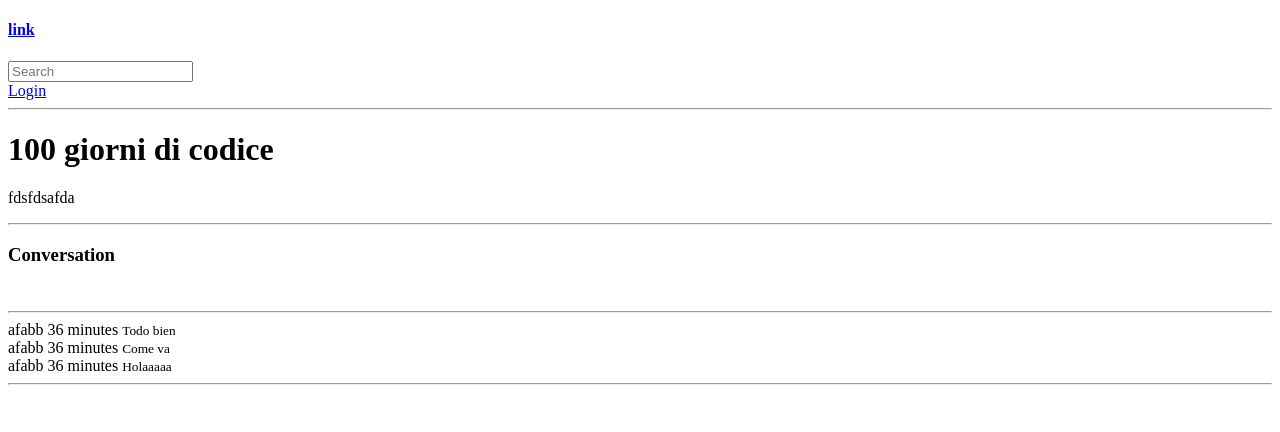
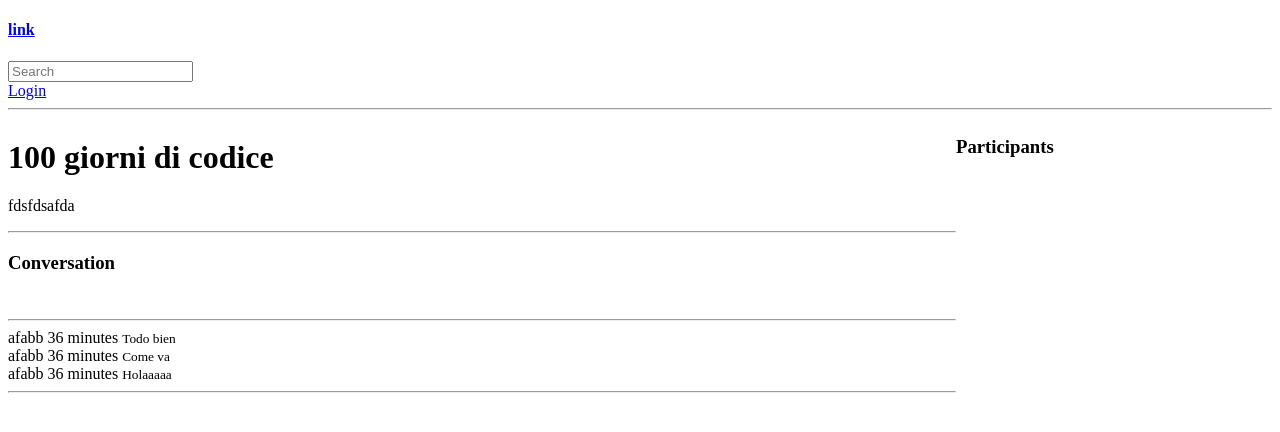
Before and after one commit to alessiafabbioni/studybuddy, a Django app: page /room/6/ in a window 1280 px wide. Shown: the top 432 px of the page. Run offline with Django 4.2, Linux system fonts and the light colour scheme; data comes from the database, SQL or seed files in the repository; both versions use the stored data as it was after the commit.

Commit message:
modifiche

```diff
--- a/base/models.py
+++ b/base/models.py
@@ -15,7 +15,7 @@ class Room(models.Model):
     host = models.ForeignKey(User, on_delete=models.SET_NULL, null=True)
     name = models.CharField(max_length=200)
     description = models.TextField(null=True, blank=True)
-    #participants =
+    participants = models.ManyToManyField(User, related_name='participants', blank=True)
     updated = models.DateTimeField(auto_now=True)
     created = models.DateTimeField(auto_now_add=True)
 
--- a/base/templates/base/room.html
+++ b/base/templates/base/room.html
@@ -2,6 +2,14 @@
 
 {% block content %}
 
+<style>
+    .room-container{
+        display: grid;
+        grid-template-columns: 3fr 1fr;
+    }
+</style>
+<div class="room-container">
+    <div>
         <h1>{{room.name}}</h1>
 
     <p>{{room.description}}</p>
@@ -26,5 +34,29 @@
 
         </div>
 
+        {% if request.user.is_authenticated %}
+        <div class="comment-form">
+            <form method="POST" action="">
+                {%csrf_token%}
+                <input type="text" name="body" placeholder="Write your message here">
+            </form>
+
+        </div>
+        {% endif %}
+
+
+
+    </div>
+    <div>
+        <h3>Participants</h3>
+        {% for participant in participants %}
+          <a href="user profile che ora non esiste">{{participant.username}}</a>
+        {% endfor %}
+    </div>
+
+
+
+</div>
+
 
 {% endblock content %}
--- a/base/views.py
+++ b/base/views.py
@@ -1,6 +1,6 @@
 from django.shortcuts import render, redirect
 from django.db.models import Q
-from .models import Room, Topic
+from .models import Room, Topic, Message
 from .forms import RoomForm
 from django.contrib.auth.models import User
 from django.contrib import messages
@@ -78,7 +78,20 @@ def home(request):
 def room(request, pk):
     room = Room.objects.get(id=pk)
     room_messages = room.message_set.all().order_by('-created')
-    context = {'room': room, 'room_messages': room_messages}
+    participants = room.participants.all()
+
+    if request.method == 'POST':
+        message = Message.objects.create(
+
+            user=request.user,
+            room=room,
+            body=request.POST.get('body')
+
+        )
+        return redirect('room', pk=room.id)
+
+
+    context = {'room': room, 'room_messages': room_messages, 'participants': participants}
     return render(request, 'base/room.html', context)
 
 
```
Also changed, not shown: base/migrations/0003_alter_room_options_room_participants.py (added), db.sqlite3. Lines whose indentation alone changed are shown as unchanged.
